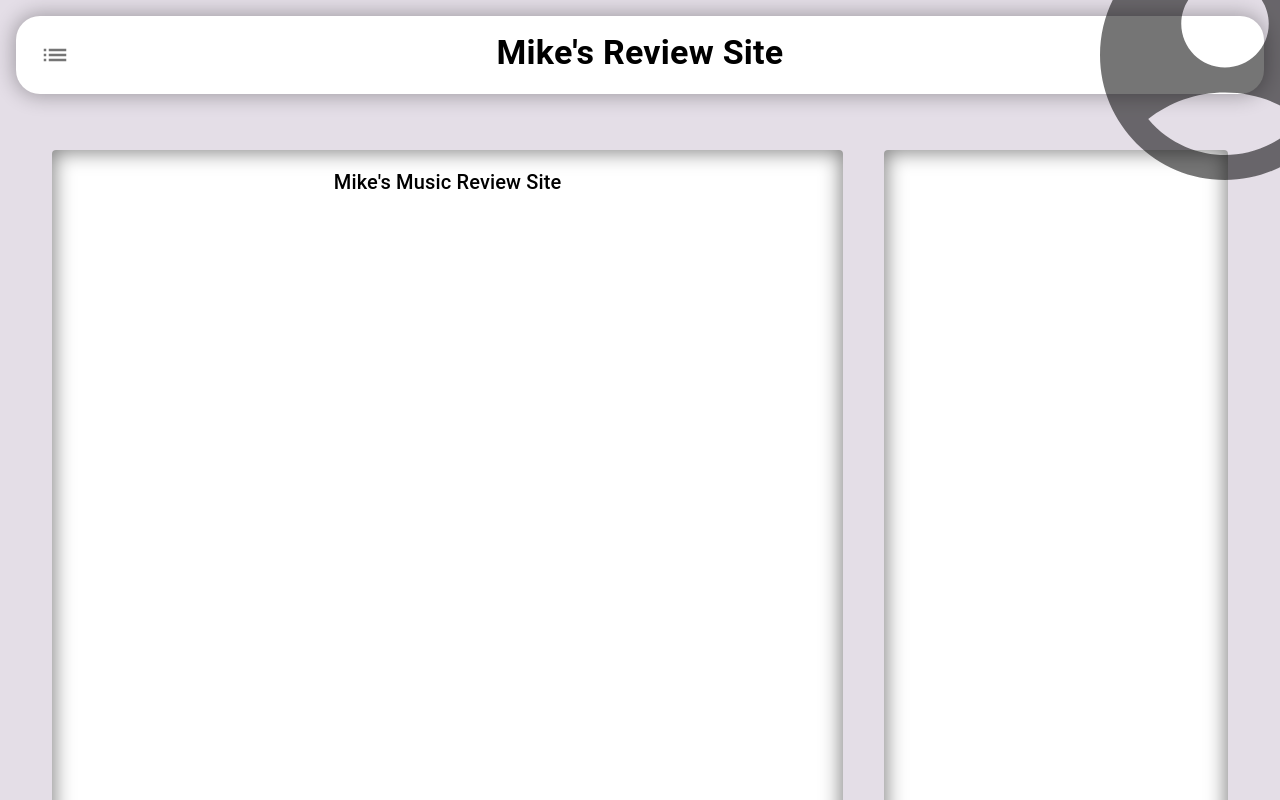
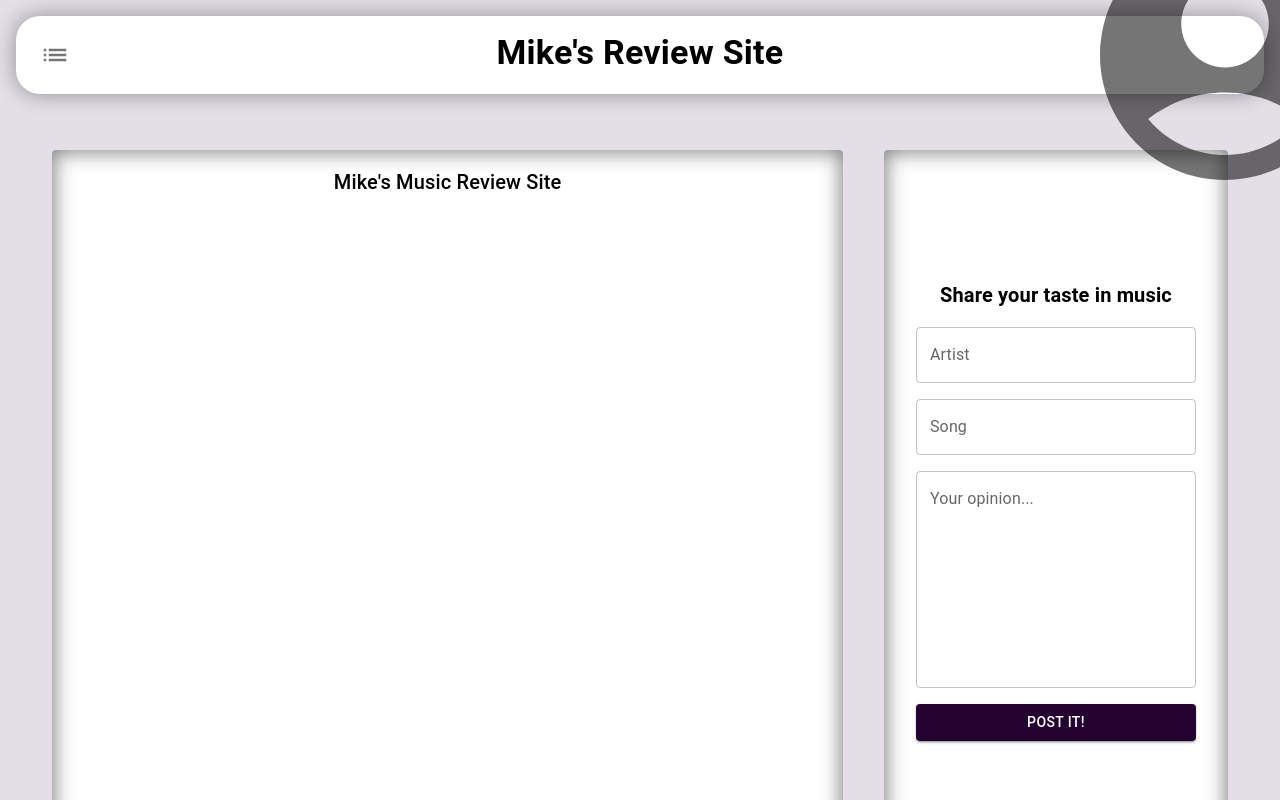
Before and after one commit to MiguelCastilloSanchez/micro-services-project, a React (Create React App) app in the folder frontend/: page / in a window 1280 px wide. Shown: the top 800 px of the page. Built offline with nearby package versions, Linux system fonts and the light colour scheme; sample sign-in values are in the browser's storage.

Commit message:
Add post page implemented

```diff
--- a/frontend/src/App.js
+++ b/frontend/src/App.js
@@ -3,8 +3,6 @@ import { Routes, Route } from 'react-router-dom';
 import Home from './pages/Home';
 import LoginPage from './pages/LoginPage';
 import RegisterPage from './pages/RegisterPage';
-import ProfilePage from './pages/ProfilePage';
-import UpdatePasswordPage from './pages/UpdatePasswordPage';
 import Header from './components/Header';
 import Footer from './components/Footer';
 
--- a/frontend/src/components/Auth/Profile.js
+++ b/frontend/src/components/Auth/Profile.js
@@ -4,7 +4,7 @@ import { logout, deleteUser } from '../../api/auth';
 import { useNavigate } from 'react-router-dom';
 import { Button, Typography, Grid } from '@mui/material';
 
-const ProfilePage = () => {
+const Profile = () => {
   const [token, setToken] = useState(localStorage.getItem('token'));
   const [error, setError] = useState('');
   const navigate = useNavigate();
@@ -16,7 +16,7 @@ const ProfilePage = () => {
       setToken(null);
       navigate('/login');
     } catch (err) {
-      setError('Error logging out');
+      navigate('/login');
     }
   };
 
@@ -27,7 +27,7 @@ const ProfilePage = () => {
       setToken(null);
       navigate('/login');
     } catch (err) {
-      setError('Error deleting user');
+      navigate('/login');
     }
   };
 
@@ -67,4 +67,4 @@ const ProfilePage = () => {
   );
 };
 
-export default ProfilePage;
+export default Profile;
--- /dev/null
+++ b/frontend/src/components/Posts/AddPost.js
@@ -0,0 +1,88 @@
+import React, { useState } from 'react';
+//import { login } from '../../api/posts';
+import { TextField, Button, Typography, Box } from '@mui/material';
+
+const AddPost = () => {
+  const [artist, setArtist] = useState('');
+  const [song, setSong] = useState('');
+  const [review, setReview] = useState('');
+  const [error, setError] = useState('');
+
+  const handleSubmit = async (e) => {
+    e.preventDefault();
+
+    if (!artist || !song || !review) {
+        setError('Please fill in all fields');
+        return;
+    }
+
+    if (artist.length < 20) {
+        setError('Artist must be 20 characters as max');
+        return;
+    }
+
+    if (song.length < 20) {
+        setError('Song must be 20 characters as max');
+        return;
+    }
+
+    if (artist.length < 200) {
+        setError('Your opinion cannot overpass 200 characters');
+        return;
+    }
+
+    try {
+        //await addReviewPost(artist, song, review);
+    } catch (err) {
+        if (err.response && err.response.data) {
+          setError(err.response.data);
+        } else {
+          setError('Error posting review');
+        }
+      }
+  };
+
+  return (
+    <Box
+      component="form"
+      onSubmit={NaN}
+      sx={{
+        display: 'flex',
+        flexDirection: 'column',
+        gap: 2,
+        width: '90%',
+        p: 0,
+        backgroundColor: 'white',
+      }}
+    >
+      <Typography variant="h6" sx={{ flexGrow: 1, textAlign: 'center', fontWeight: 'bold' }}>Share your taste in music</Typography>
+      <TextField
+        label="Artist"
+        value={artist}
+        onChange={(e) => setArtist(e.target.value)}
+        fullWidth
+      />
+      <TextField
+        label="Song"
+        value={song}
+        onChange={(e) => setSong(e.target.value)}
+        fullWidth
+      />
+      <TextField
+        label="Your opinion..."
+        value={review}
+        multiline
+        rows={8}
+        onChange={(e) => setReview(e.target.value)}
+      />
+      {error && (
+        <Typography color="error">{error}</Typography>
+      )}
+      <Button type="submit" variant="contained" color="primary" sx={{ backgroundColor: '#240330' }}>
+        Post it!
+      </Button>
+    </Box>
+  );
+};
+
+export default AddPost;
--- a/frontend/src/pages/Home.js
+++ b/frontend/src/pages/Home.js
@@ -1,6 +1,7 @@
 import React, { useState, useEffect } from 'react';
 import {Grid, Typography, Box} from '@mui/material';
 import { useNavigate } from 'react-router-dom';
+import AddPost from '../components/Posts/AddPost'
 
 const Home = () => {
   const [token, setToken] = useState(null);
@@ -70,7 +71,7 @@ const Home = () => {
             boxShadow: 'inset 0px 0px 20px 2px rgba(0,0,0,0.5)',
             height: '90vh',
           }}>
-
+          <AddPost/>
         </Grid>
       </Grid>
     </div>
--- a/frontend/src/pages/UpdatePasswordPage.js
+++ b/frontend/src/pages/UpdatePasswordPage.js
@@ -6,7 +6,6 @@ const UpdatePasswordPage = () => {
 
   return (
     <div>
-      <h1>Update Password</h1>
       <UpdatePassword token={token} />
     </div>
   );
```
Also changed, not shown: frontend/src/components/Posts/Posts.js (added).
